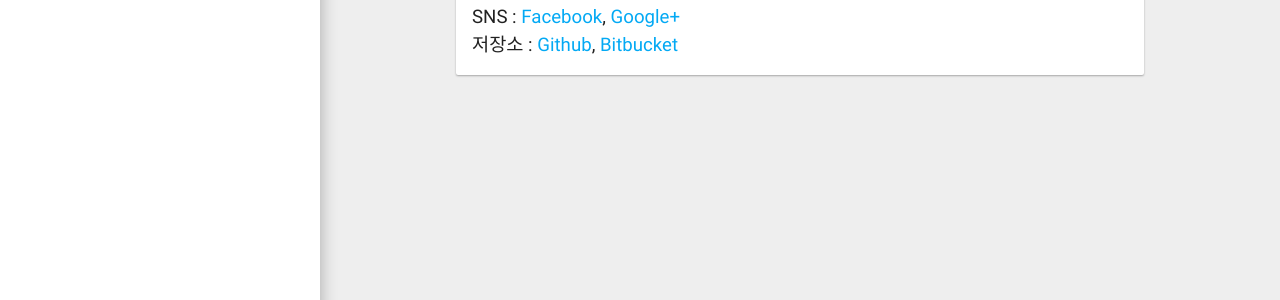
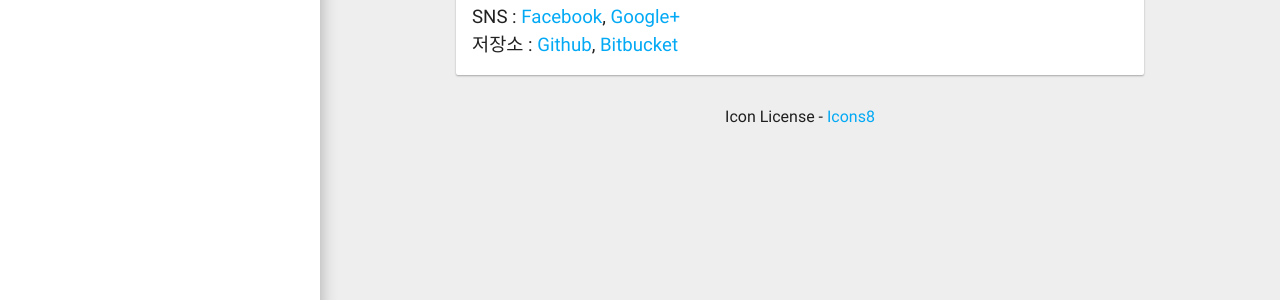
Before and after one commit to opnay/opnay.github.io, a Jekyll site: the page built from index.html, in a window 1280 px wide. Shown: the part 530-830 px from the top of the page. Built offline with Jekyll 4.4.1, drawn with Linux system fonts in a browser that asks for light colours; some web fonts are replaced.

Commit message:
layouts: default: Add Icons8 Link

```diff
--- a/_layouts/default.html
+++ b/_layouts/default.html
@@ -31,7 +31,8 @@ layout: "base"
 			<div class="title flex-1 ft-white">{{ page.title }}</div>
 		</div>
 	</nav>
-	<div class="content">{{ content }}</div>
+	<div class="content">{{ content }}
+	<footer style="text-align:center;">Icon License - <a href="https://icons8.com">Icons8</a></footer>
 	<script>
 		(function ($) {
 			/* Side Menu */
```
